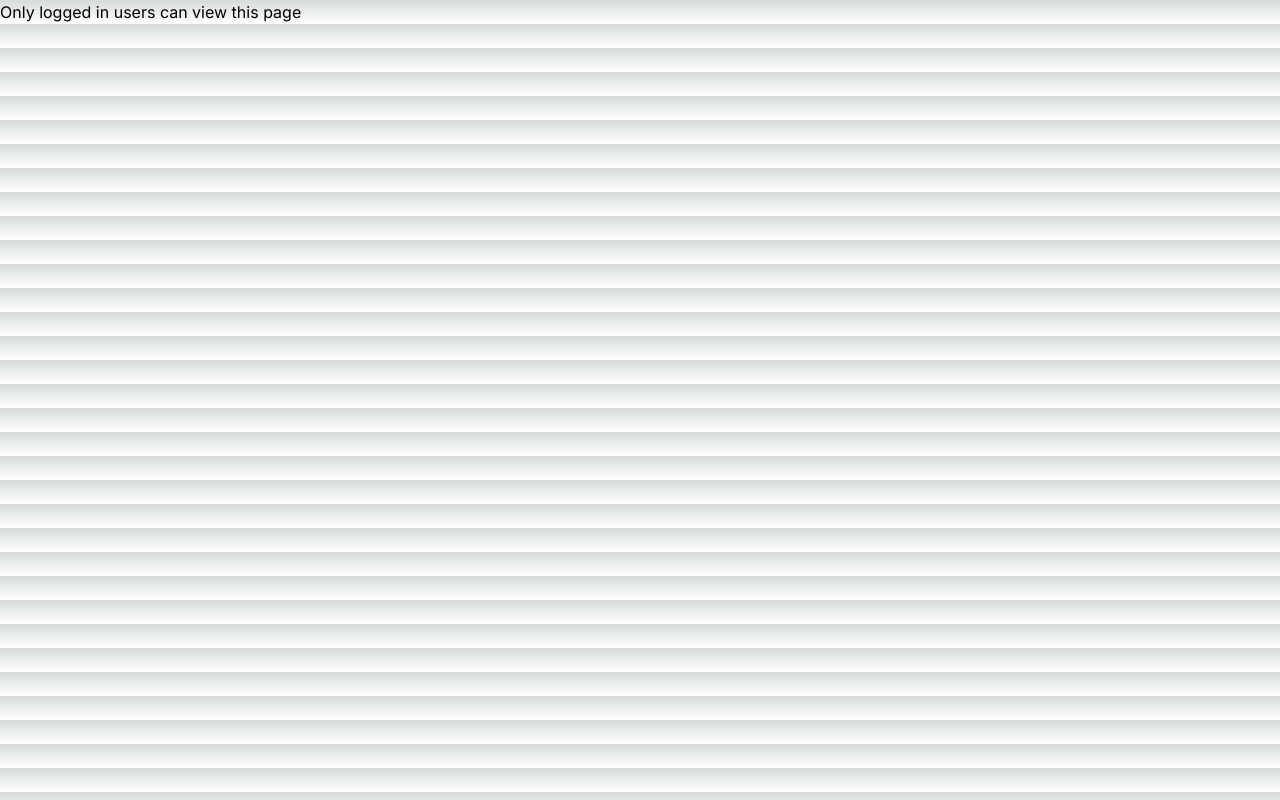
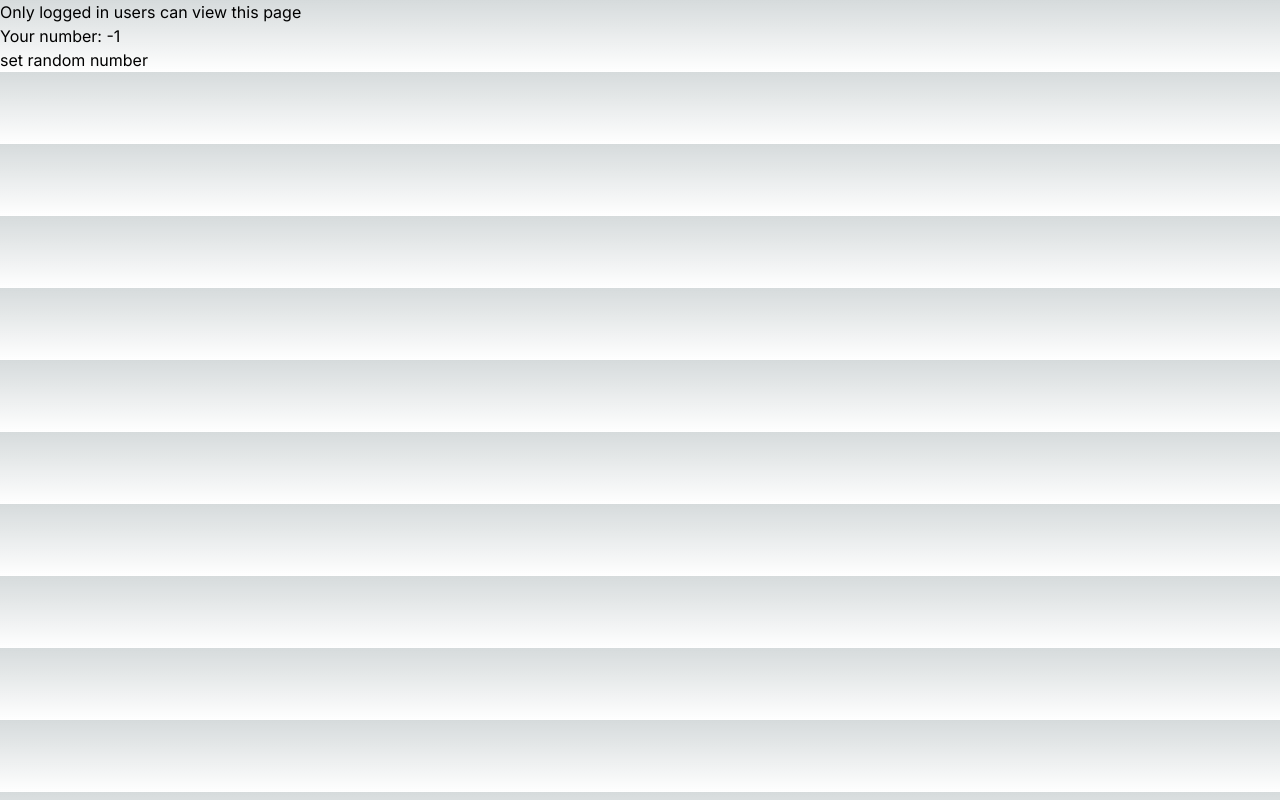
Before and after one commit to DewanaGustavus/Next-Firebase-App, a Next.js app: page /admin in a window 1280 px wide. Built offline with nearby package versions, Linux system fonts and the light colour scheme; no server answers; the database is empty; sample sign-in values are in the browser's storage.

Commit message:
Next set get firestore data

```diff
--- a/src/app/admin/page.tsx
+++ b/src/app/admin/page.tsx
@@ -1,15 +1,55 @@
 'use client'
 import { useRouter } from "next/navigation";
 import { useAuthContext } from "../context/AuthContext";
-import { useEffect } from "react";
+import { useEffect, useState } from "react";
+import addData from "@/firebase/firestore/addData";
+import getData from "@/firebase/firestore/getData";
+import { DocumentData, DocumentSnapshot } from "firebase/firestore";
 
 export default function Page() {
     const { user } = useAuthContext()
     const router = useRouter()
+    const [data, setData] = useState<DocumentSnapshot<DocumentData, DocumentData> | null>();
+    const dataNumber = data?.data()?.number ?? -1
 
     useEffect(() => {
         if (user == null) router.push("/")
+        getData('users', 'user-id').then(
+            ({ result, error }) => {
+                if (error) {
+                    return console.log(error)
+                }
+                setData(result)
+                console.log("data", result)
+                return result
+            }
+        )
     }, [user])
 
-    return (<h1>Only logged in users can view this page</h1>);
+    const handleForm = async () => {
+        const data = {
+          number: Math.floor(Math.random() * 100)
+        }
+        const { result, error } = await addData('users', 'user-id', data)
+
+        if (error) {
+          return console.log(error)
+        }
+
+        console.log("success", result)
+    }
+
+    return (
+    <>
+    <h1>
+        Only logged in users can view this page
+    </h1>
+    <div>
+        <h2>Your number: {dataNumber}</h2>
+        <button onClick={handleForm}>
+            set random number
+        </button>
+    </div>
+    </>
+    );
 }
```
